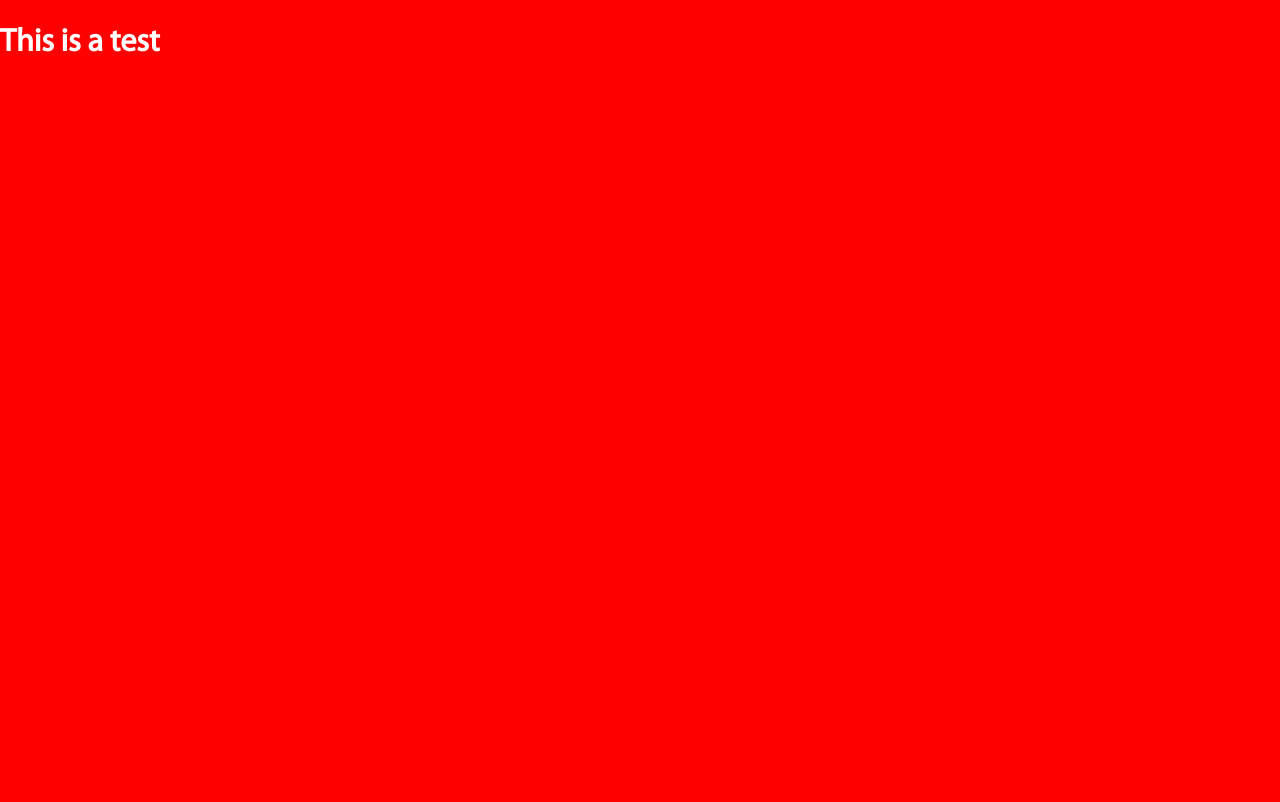
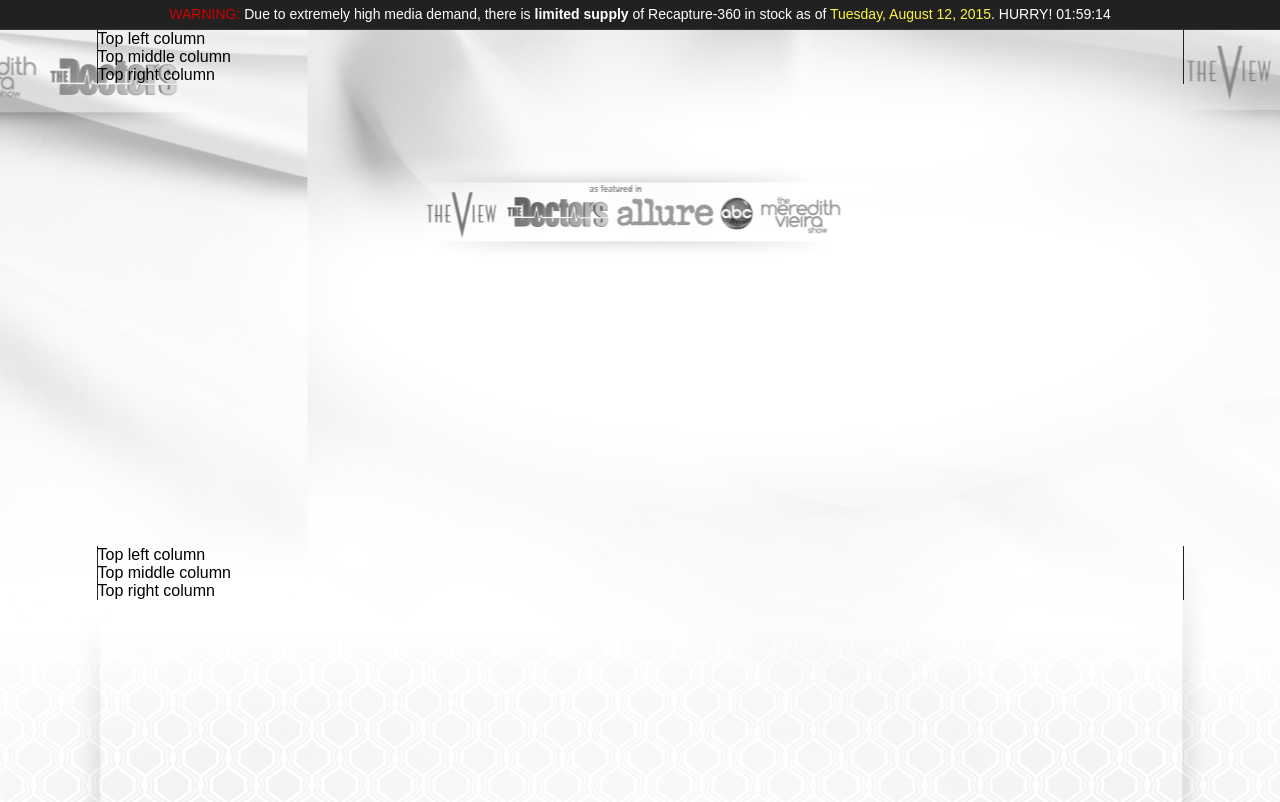
Before and after one commit to GullyFoyle2014/AtlanticCoastBrands, a website: page index.html in a window 1280 px wide. Shown: the top 802 px of the page. Drawn offline with nearby package versions, Linux system fonts and the light colour scheme.

Commit message:
getting basic shape nailed. bg's align, show decorations, need to build inner 3 col pattern out in both spots.  need to start building top column content per col.

```diff
--- a/css/acbTest.scss
+++ b/css/acbTest.scss
@@ -37,16 +37,70 @@
 
 /* Variables */
 $colorWhite: #fff;
+$colorBlack: #000;
+$mainColWidth: 1085px;
 
 /* globals */
 
 
 /* Structure */
-body {
-	background: #f00;
+html {
+		background: $colorWhite url('/images/bg_main_top_icons.png') no-repeat top center;
 
-	h1 {
-		color: $colorWhite;
-		font-family: 'MyriadProRegular',serif;
-	}
+		.wrapper {
+			width: 100%;
+		}
+		.topMesg {
+			height: 29px;
+			overflow: hidden;
+			background: #212121;
+			border-bottom: 1px solid #3a3a3a;
+			color: $colorWhite;
+
+			.contPdg {
+				width: $mainColWidth;
+				margin: 0 auto;
+				line-height: 29px;
+				text-align: center;
+			}
+			h2 {
+				margin: 0;
+				font-weight: normal;
+				font-family: arial,helvatica,sans-serif;
+				font-size: 14px;
+
+				strong {
+					font-weight: bold;
+				}
+			}
+			.warn_yellow { color: #fff348; }
+			.warn_red { color: #d10000; }
+		}
+
+		h1 {
+			color: $colorBlack;
+			font-family: 'MyriadProRegular',serif;
+		}
 }
+.section1 {
+	min-height: 516px;
+
+		.contPdg {
+			width: $mainColWidth;
+			margin: 0 auto;
+			border-left: 1px solid #222;
+			border-right: 1px solid #222;
+		}
+}
+.section2 {
+	min-height: 900px;
+	background: url('/images/bg_section2_top.png') no-repeat top center;
+
+		.contPdg {
+			width: $mainColWidth;
+			margin: 0 auto;
+			border-left: 1px solid #222;
+			border-right: 1px solid #222;
+		}
+
+}
--- a/index.html
+++ b/index.html
@@ -33,26 +33,37 @@
 </head>
 <body id="body" class="home">
 
-  <header id="head">
-  <h1>This is a test</h1>
+  <div class="wrapper">
+      <div class="topMesg">
+          <div class="contPdg">
+              <h2><span class="warn_red">WARNING:</span> Due to extremely high media demand, there is <strong>limited supply</strong> of Recapture-360 in stock as of <span class="warn_yellow">Tuesday, August 12, 2015</span>. HURRY! <span class="counter">01:59:14</span></h2>
 
-  </header><!-- close header -->
+        </div> <!-- end contPdg -->
+      </div><!-- end topMesg -->
 
-  <div id="main-content">
-      <div class="cont-pdg">
+      <div class="mainColumn">
+
+        <section class="section section1">
+            <div class="contPdg">
+                <div class="col3 col1">Top left column</div>
+                <div class="col3 col2">Top middle column</div>
+                <div class="col3 col3">Top right column</div>
+            </div>
+        </section>
+        <section class="section section2">
+            <div class="contPdg">
+                <div class="col3 capStone"></div>
+                <div class="col3 col1">Top left column</div>
+                <div class="col3 col2">Top middle column</div>
+                <div class="col3 col3">Top right column</div>
+            </div>
+        </section>
+
+      </div><!-- end mainColumn -->
 
 
-
-      </div> <!-- end cont-pdg -->
-  </div> <!-- end main-content -->
+  </div> <!-- end wrapper -->
 
 
-
-  <!-- footer -->
-  <div id="footer">
-
-
-
-  </div><!-- end footer -->
 </body>
 </html>
```
Also changed, not shown: css/compiled/acbTest.css, css/compiled/concat/acbTest_cat.css, images/bg_main_top_icons.png (added), images/bg_section1_bottom.png (added), images/bg_section1_col2_socialicons.png (added), images/bg_section2_top.png (added), images/bg_socialicons_topLeft.png (added), images/bg_socialicons_topRight.png (added), 1 other file.
